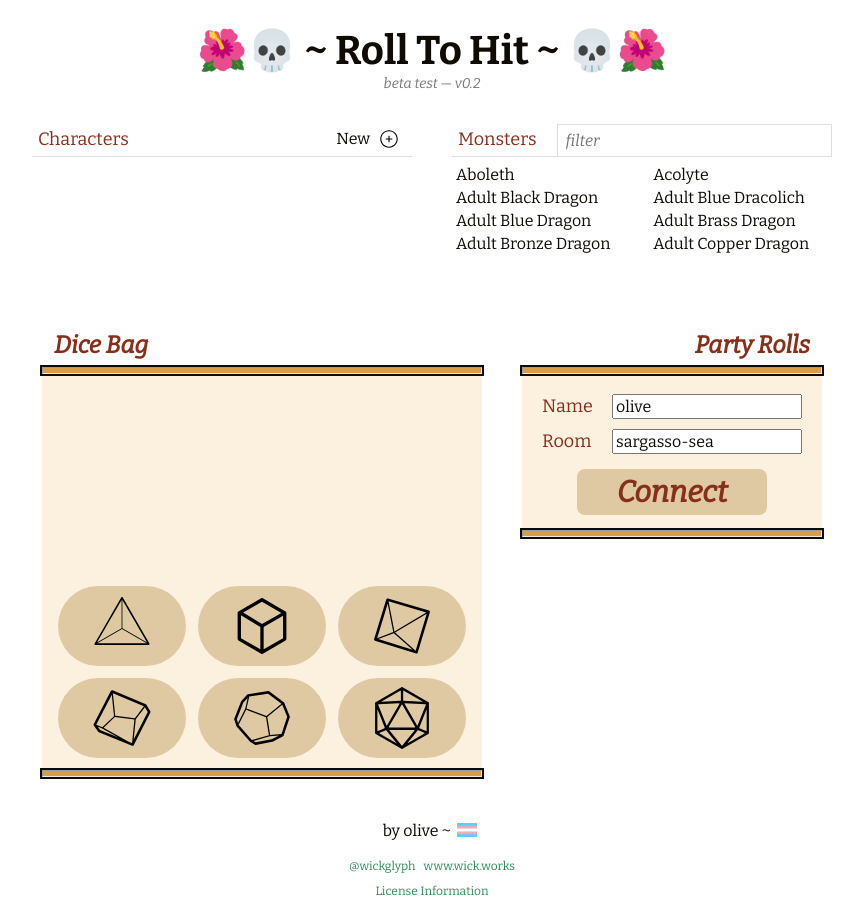
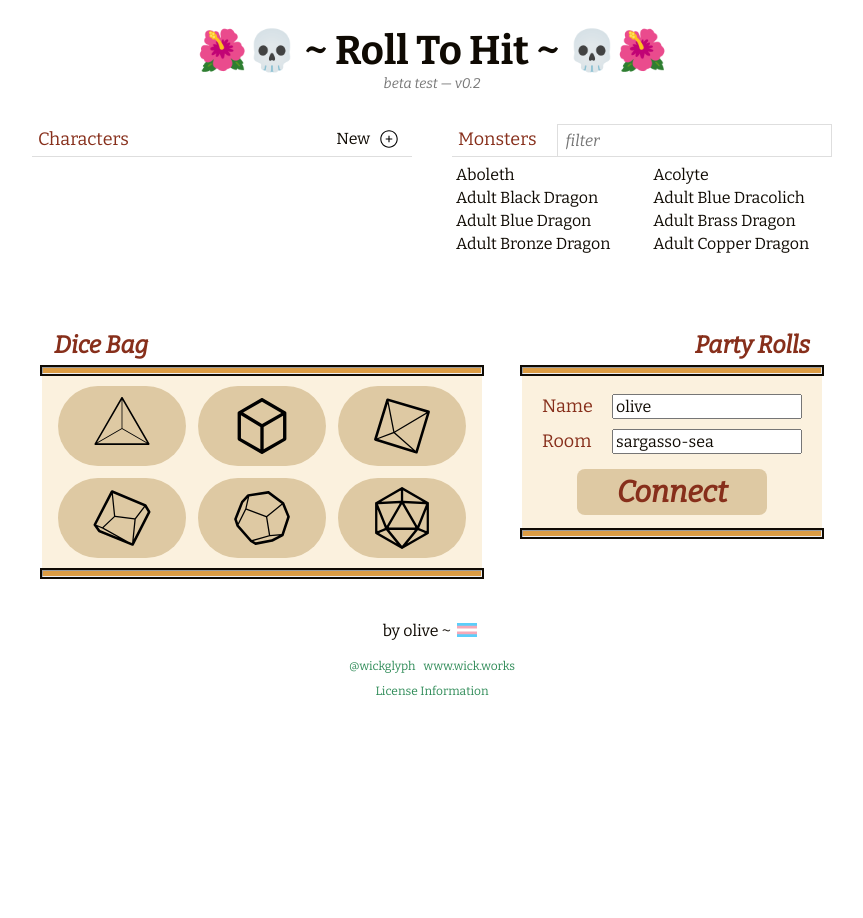
Before and after one commit to wickworks/witchdice, a React (Create React App) app: page / in a window 1280 px wide. Shown: the whole page, without its empty margins (208-1071 px from the left). After the commit the page ends 800 px from the top, so only its background shows below. Built offline with nearby package versions, Linux system fonts and the light colour scheme.

Commit message:
dicebag initial styling

```diff
--- a/src/components/DiceBag.jsx
+++ b/src/components/DiceBag.jsx
@@ -17,7 +17,7 @@ const DiceBag = ({addNewDicebagPartyRoll}) => {
 
   const [resultSummary, setResultSummary] = useState('');
   const [resultTotal, setResultTotal] = useState('');
-  const [lastDieRolled, setLastDieRolled] = useState('d20');
+  const [lastDieRolled, setLastDieRolled] = useState('');
 
   const updateDiceData = (dieType, dieCount) => {
     let newData = {...diceData}
@@ -69,29 +69,12 @@ const DiceBag = ({addNewDicebagPartyRoll}) => {
 
           { (rollDieType.length > 0) ?
             <div className='pre-roll'>
-
-
               <button className='roll' onClick={handleRoll}>
                 <div className={`asset d${rollDieType}`} />
               </button>
               <div  className='action'>~ Roll ~</div>
-
-
-              {/**<div className='queued-die-container'>
-                {Object.keys(diceData).map((dieType) => {
-                  if (diceData[dieType] > 0) {
-                    return (
-                      <div className='queued-die'>
-                        {diceData[dieType]}
-                        <div className={`asset d${dieType}`} />
-                      </div>
-                    )
-                  }
-                })}
-              </div>**/}
-
             </div>
-          :
+          : lastDieRolled &&
             <div className='post-roll'>
               <div className='result-total'>
                 <div className={`asset d${lastDieRolled}`} />
--- a/src/components/DiceBag.scss
+++ b/src/components/DiceBag.scss
@@ -51,51 +51,20 @@
 
     .rolling-surface {
       display: flex;
-      // flex-direction: column;
       align-items: center;
       max-width: 150px;
-      min-height: 200px;
       margin: auto;
-
-      // button.roll {
-      //   @include text_dicebag_count;
-      //   margin: 10px;
-      //   padding: 0 14px;
-      //   flex-shrink: 0;
-      //   font-weight: bold;
-      // }
 
       .pre-roll {
         display: flex;
         align-items: center;
         flex-direction: column;
+        justify-content: center;
+        min-height: 200px;
 
         .action {
           @include text_roll_attacks;
-          margin-top: 10px;
         }
-
-        // .queued-die-container {
-        //   display: flex;
-        //   align-items: flex-end;
-        //   flex-direction: column-reverse;
-        //   margin-top: 16px;
-        //   min-width: 90px;
-        //
-        //   .queued-die {
-        //     @include text_dicebag_summary;
-        //     display: flex;
-        //     align-items: center;
-        //     justify-content: flex-start;
-        //     width: 60px;
-        //
-        //     .asset {
-        //       width: 42px;
-        //       height: 42px;
-        //       margin-left: auto;
-        //     }
-        //   }
-        // }
 
         button.roll {
           width: 128px;
@@ -120,6 +89,12 @@
       }
 
       .post-roll {
+        display: flex;
+        align-items: center;
+        flex-direction: column;
+        justify-content: center;
+        min-height: 200px;
+
         .result-total {
           @include text_total;
           display: flex;
```
